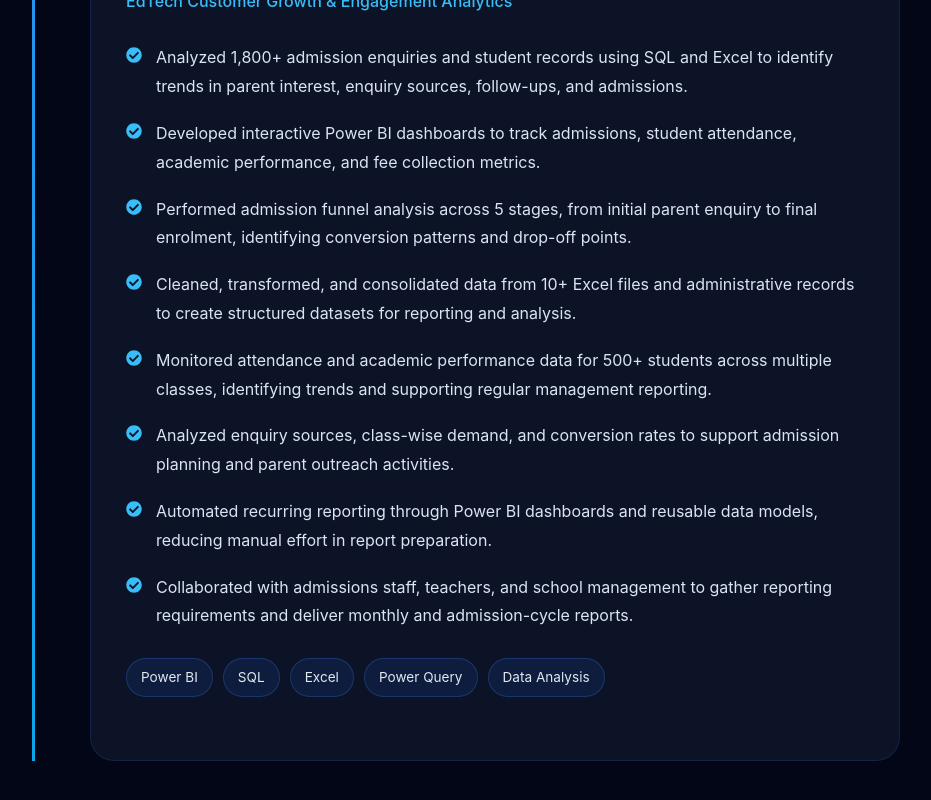
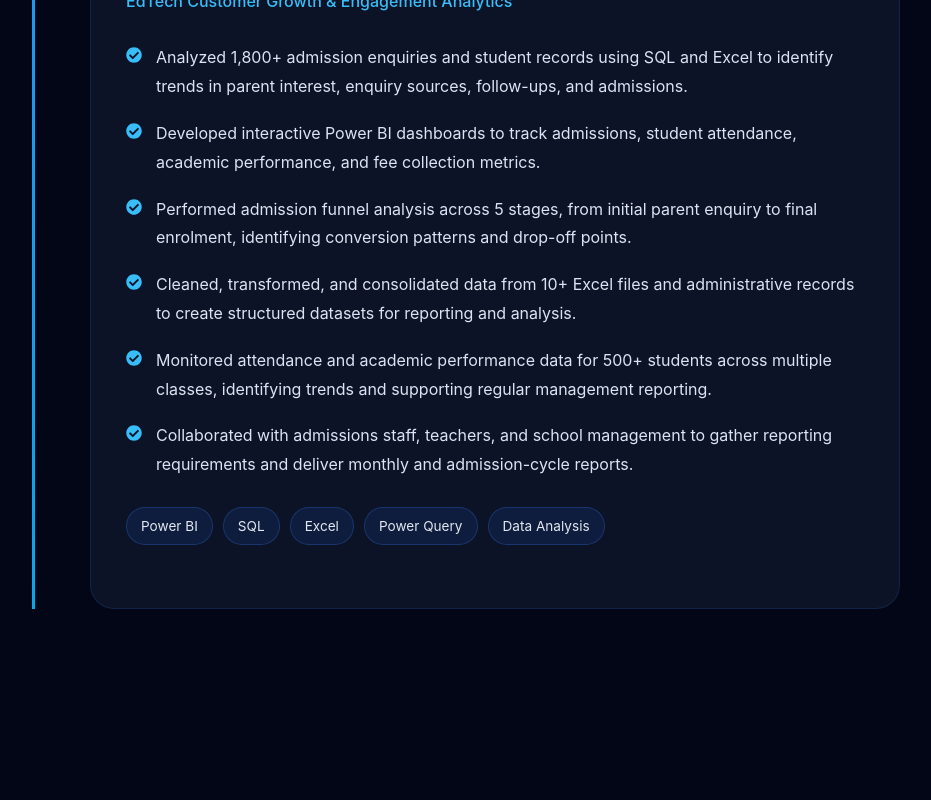
Before and after one commit to AyasPathan007/data-analyst-portfolio, a React (Vite) app: page / in a window 1280 px wide. Shown: the part 4553-5353 px from the top of the page, without its empty margins (190-1121 px from the left). Built offline with nearby package versions, Linux system fonts and the light colour scheme.

Commit message:
Add Platinum Jubilee School experience

```diff
--- a/src/data/experience.js
+++ b/src/data/experience.js
@@ -35,8 +35,6 @@ const experiences = [
       "Performed admission funnel analysis across 5 stages, from initial parent enquiry to final enrolment, identifying conversion patterns and drop-off points.",
       "Cleaned, transformed, and consolidated data from 10+ Excel files and administrative records to create structured datasets for reporting and analysis.",
       "Monitored attendance and academic performance data for 500+ students across multiple classes, identifying trends and supporting regular management reporting.",
-      "Analyzed enquiry sources, class-wise demand, and conversion rates to support admission planning and parent outreach activities.",
-      "Automated recurring reporting through Power BI dashboards and reusable data models, reducing manual effort in report preparation.",
       "Collaborated with admissions staff, teachers, and school management to gather reporting requirements and deliver monthly and admission-cycle reports.",
     ],
 
```
